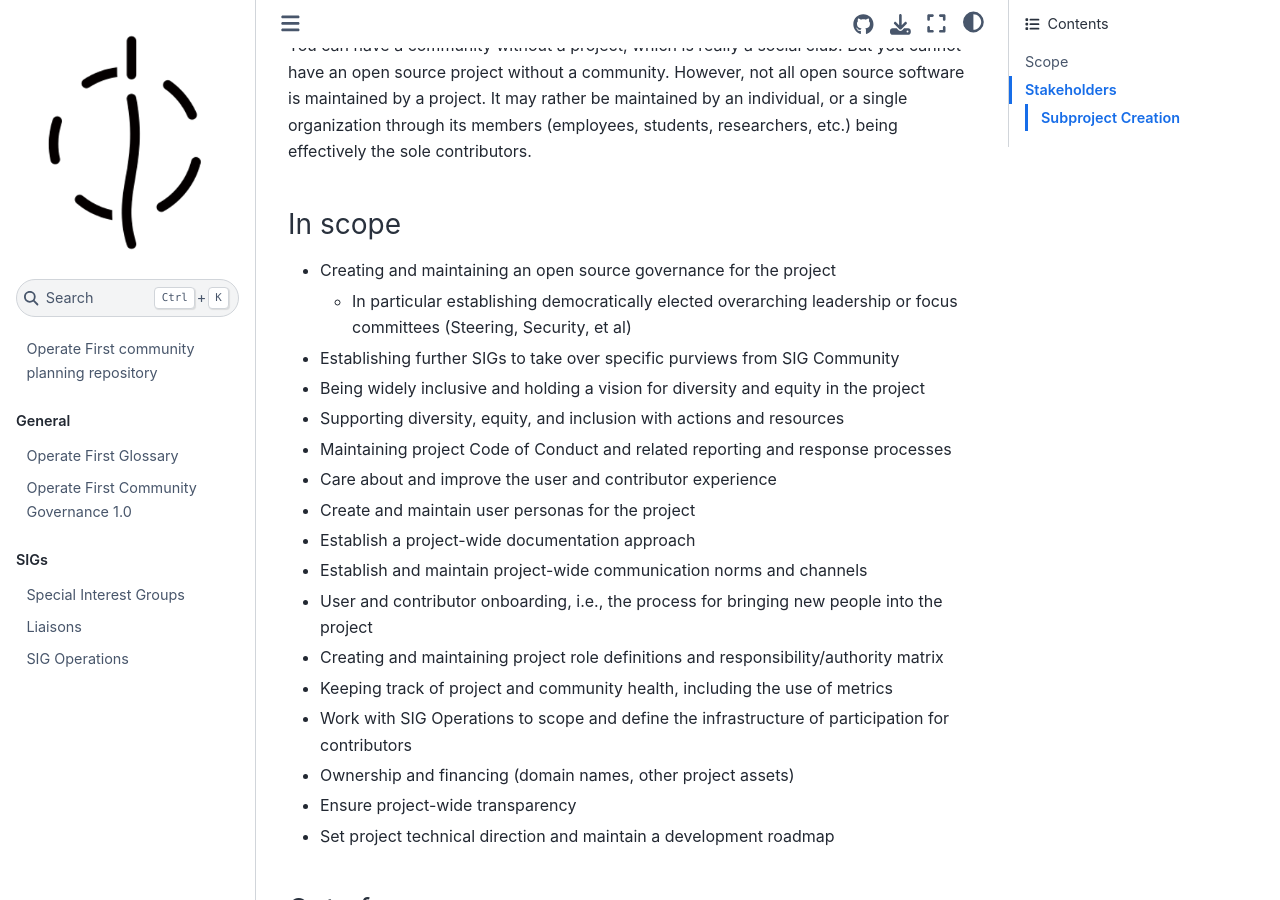
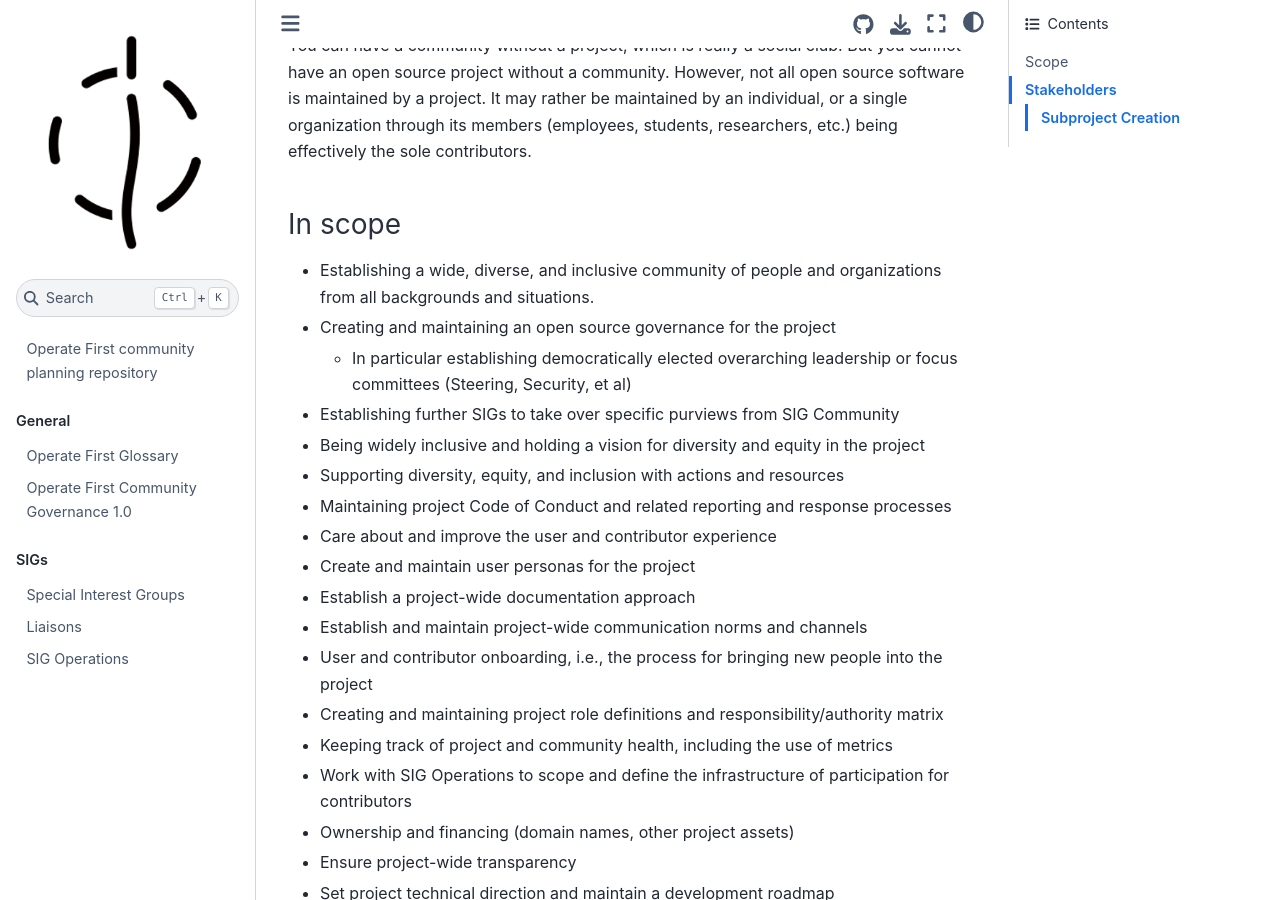
Before and after one commit to operate-first/community, a Jupyter Book: the page built from sig-community/charter.md, in a window 1280 px wide and 900 px high, scrolled down 527 px. Built offline with Jupyter Book 1.0.4 settings and Sphinx 7.4.7 and the Sphinx Book theme 1.1.4, drawn with Linux system fonts in a browser that asks for light colours.

Commit message:
Putting diversity & inclusion as top of scope

```diff
--- a/sig-community/charter.md
+++ b/sig-community/charter.md
@@ -22,6 +22,7 @@
 
 ### In scope
 
+* Establishing a wide, diverse, and inclusive community of people and organizations from all backgrounds and situations.
 * Creating and maintaining an open source governance for the project
   - In particular establishing democratically elected overarching leadership or focus committees (Steering, Security, et al)
 * Establishing further SIGs to take over specific purviews from SIG Community
```
